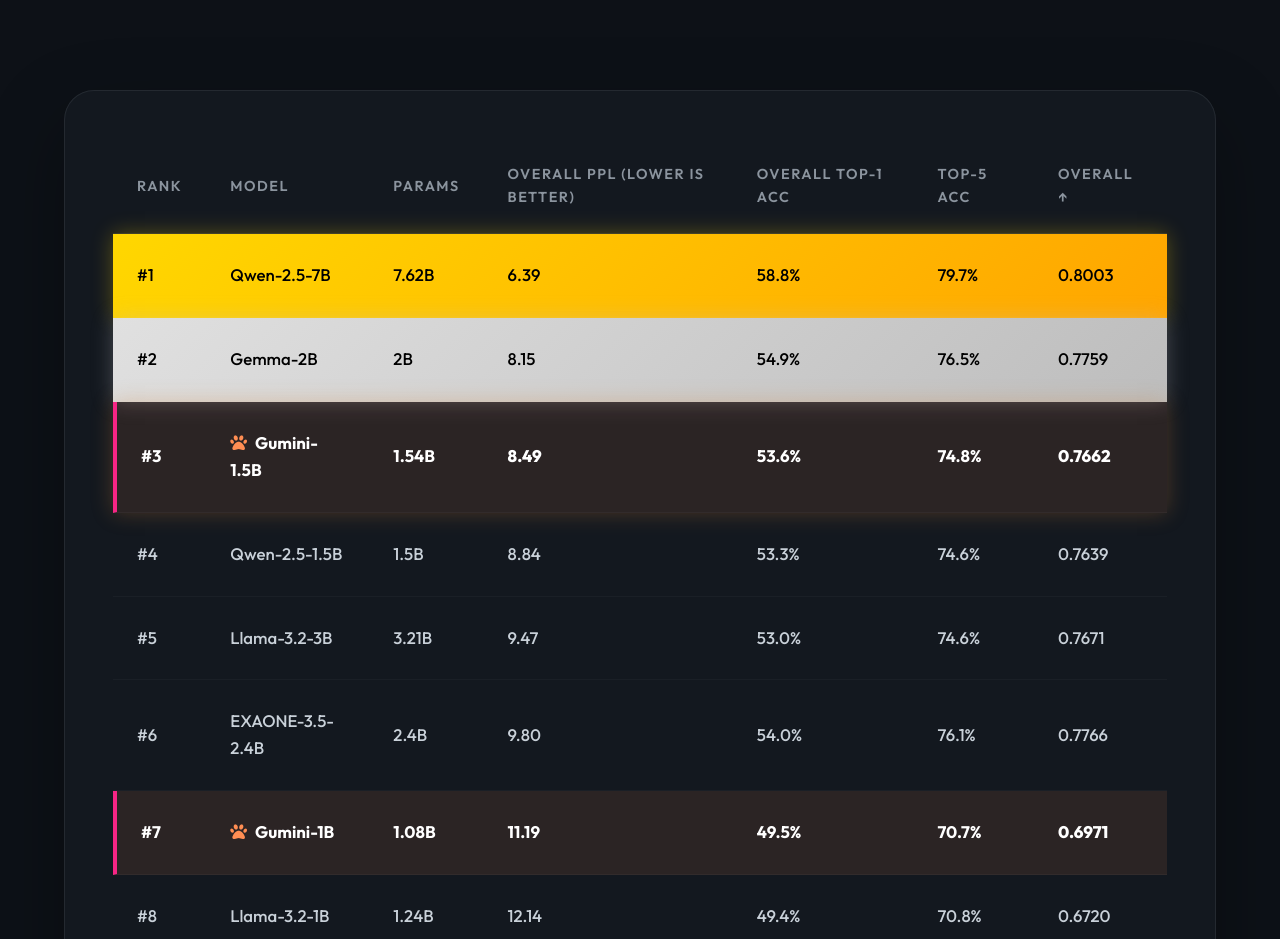
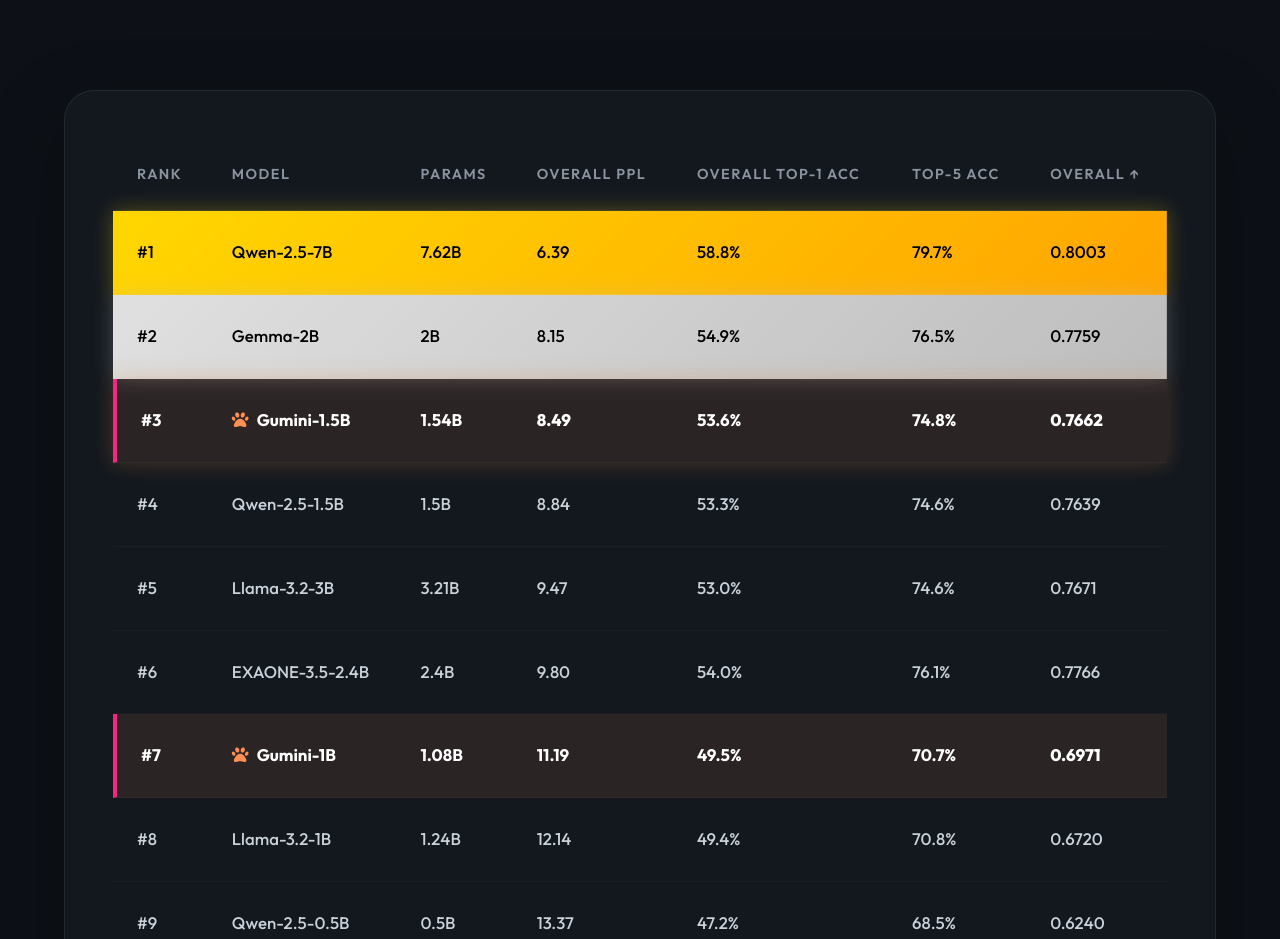
Before and after one commit to Gumini-Research/Gumini_sLLM_Report, a plain HTML site: page gumini-report-v2/index.html in a window 1280 px wide. Shown: the part 4920-5859 px from the top of the page. Drawn offline with nearby package versions, Linux system fonts and the light colour scheme; animation ran at ten frames a second; a web font is replaced by a local one.

Commit message:
Update index.html

```diff
--- a/gumini-report-v2/index.html
+++ b/gumini-report-v2/index.html
@@ -1318,7 +1318,7 @@
                             <th>RANK</th>
                             <th>MODEL</th>
                             <th>PARAMS</th>
-                            <th>OVERALL PPL (LOWER IS BETTER)</th>
+                            <th>OVERALL PPL</th>
                             <th>OVERALL TOP-1 ACC</th>
                             <th>TOP-5 ACC</th>
                             <th>OVERALL ↑</th>
```
